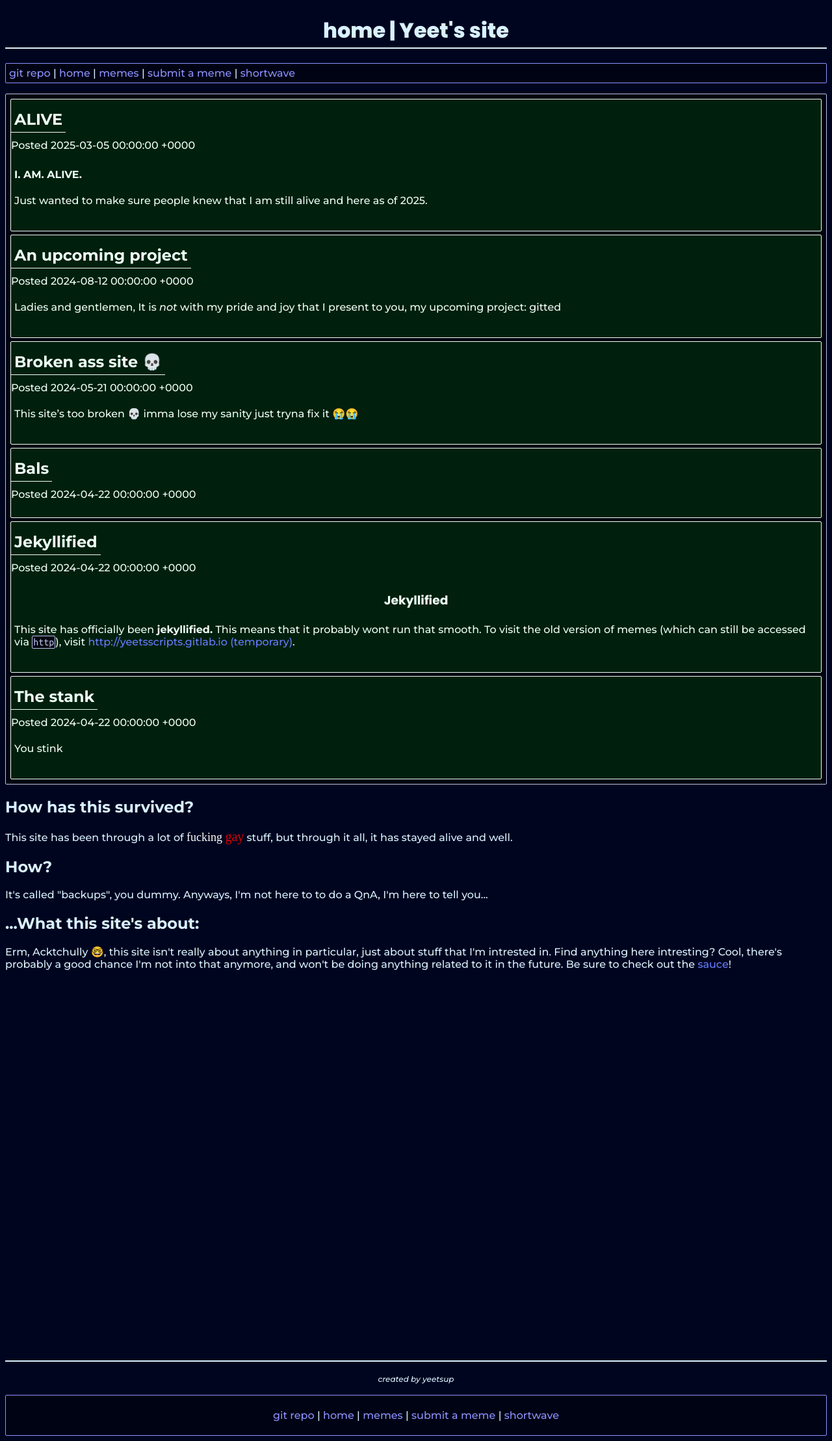
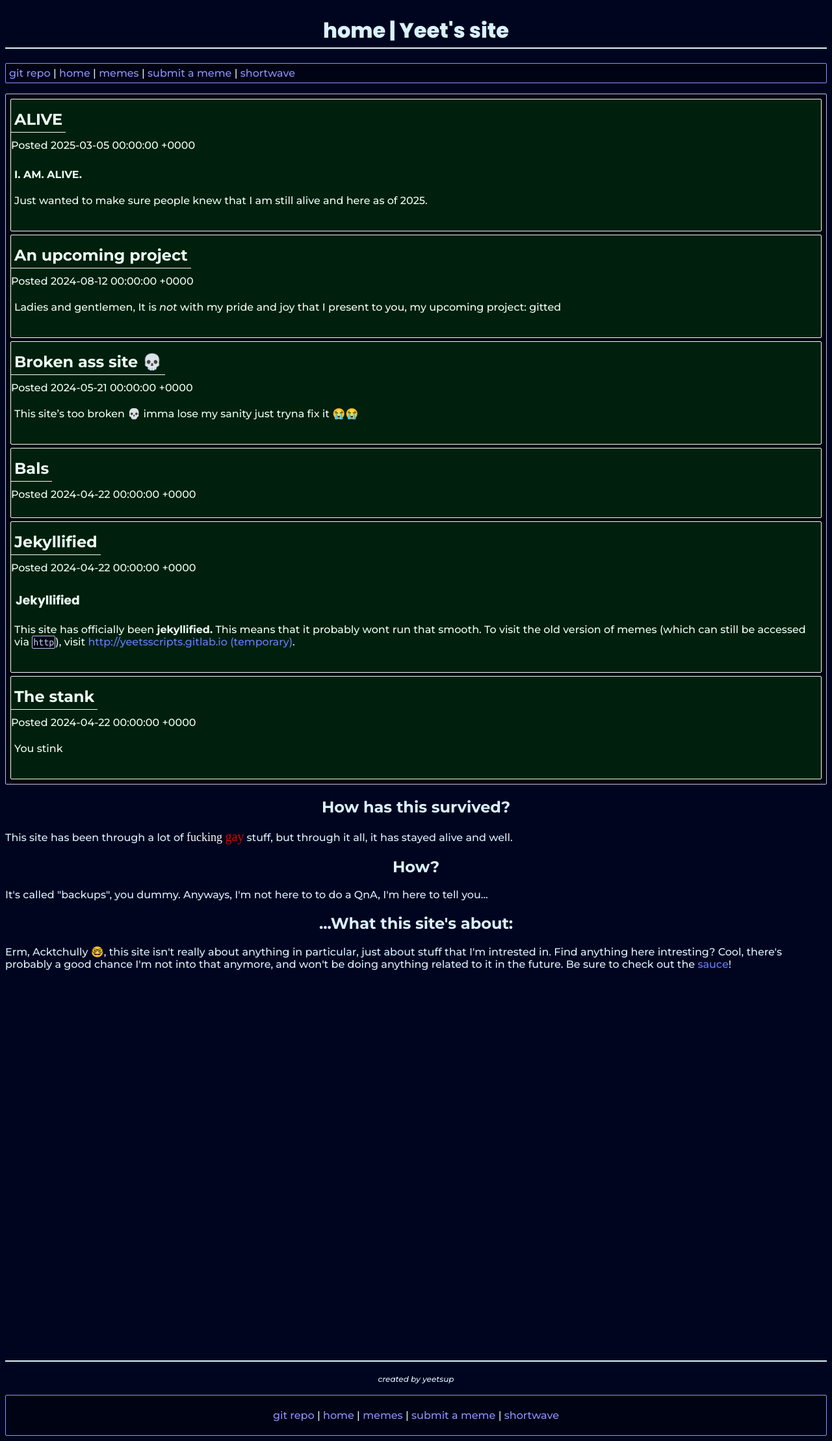
Before and after one commit to yeetssite/yeetssite.github.io, a Jekyll site: the page built from index.html, in a window 1280 px wide. Shown: the whole page at 65% size. Built offline with Jekyll 4.4.1, drawn with Linux system fonts in a browser that asks for light colours; some web fonts are replaced; a script that is not in the unit is left out.

Commit message:
Fix headings

```diff
--- a/assets/css/base.css
+++ b/assets/css/base.css
@@ -99,10 +99,11 @@ h1{
  border-bottom: 2px solid #d9f1ff;
  padding: 2px;
 }
-
+h2{ text-align: center;}
+h2#leftalign { text-align:left;}
 h3{
  font-weight: 700;
- text-align: center;
+ text-align: left;
  font-family: Poppins, Montserrat,  ubuntu, verdana, sans serif;
  padding: 2px;
 }
```
